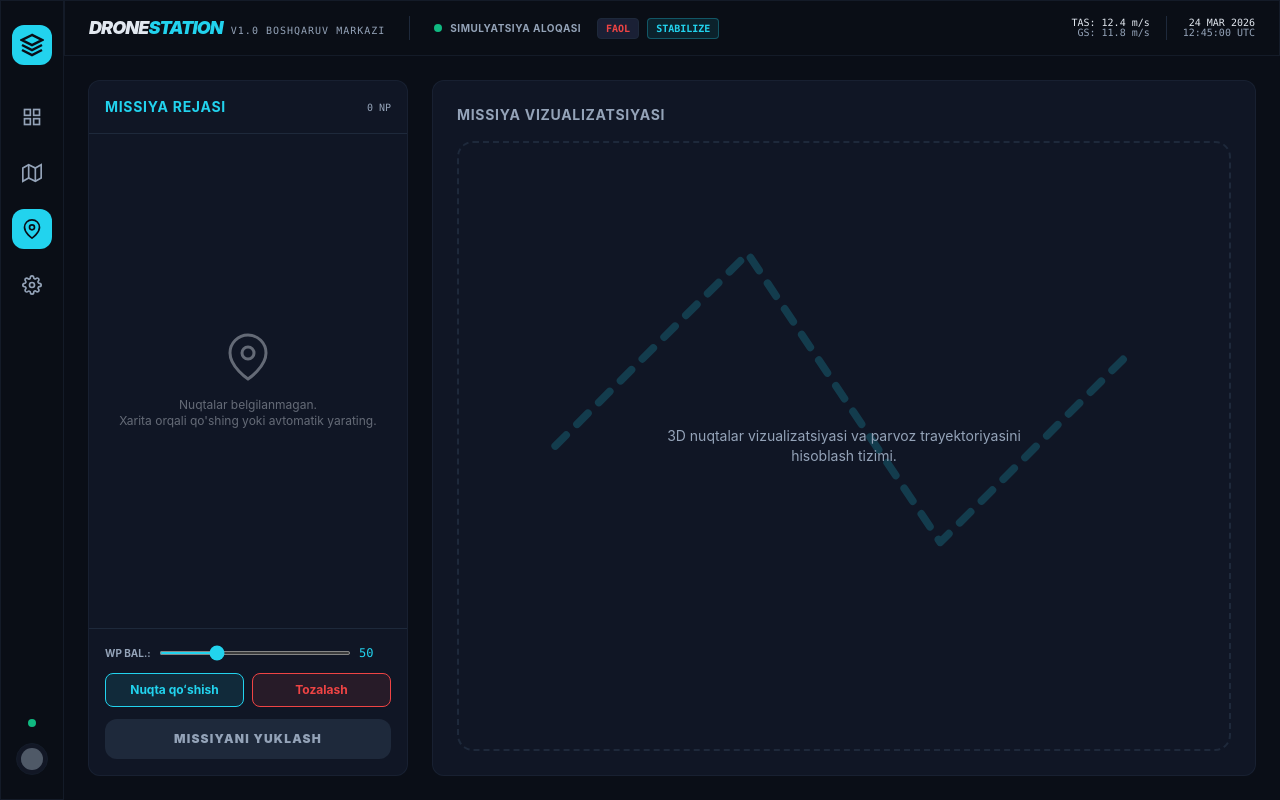
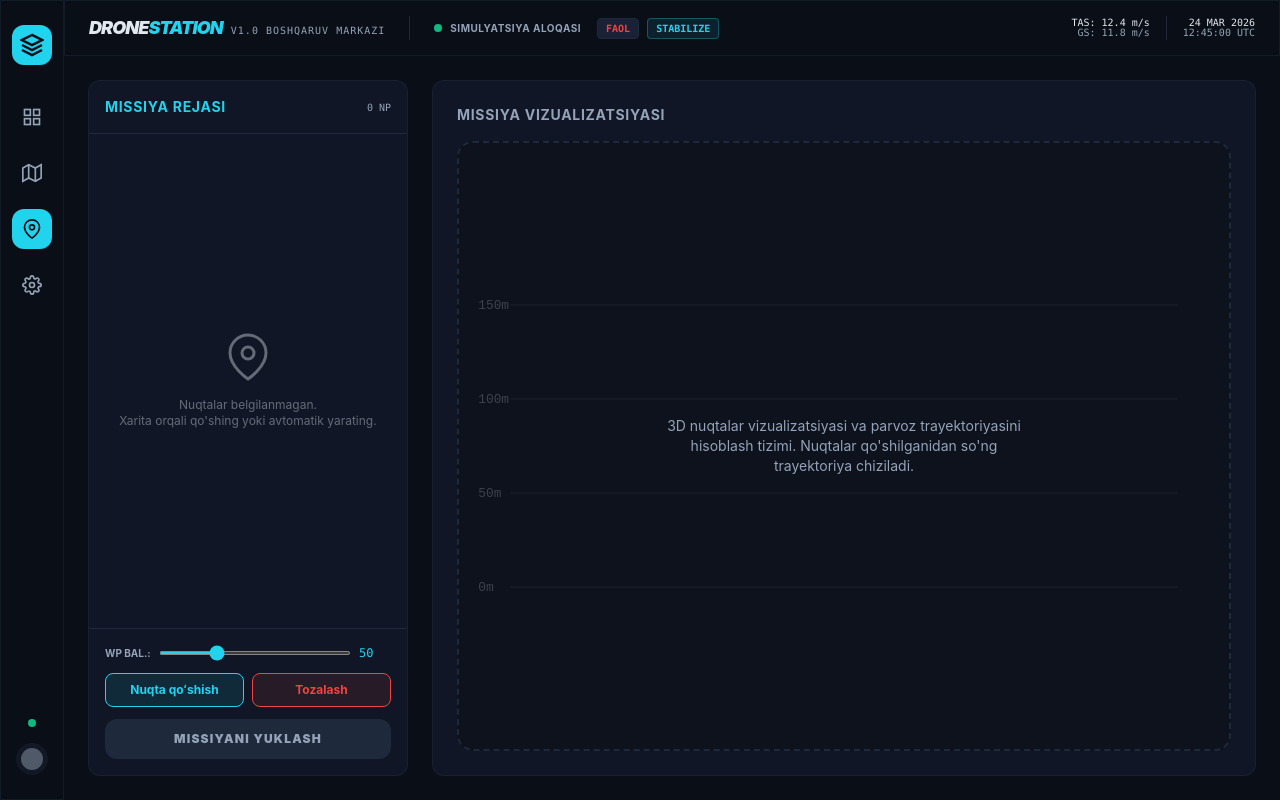
Before and after one commit to baxromxojasultonxojayev/drone-station, a React (Vite) app: page /mission in a window 1280 px wide. Built offline with nearby package versions, Linux system fonts and the light colour scheme.

Commit message:
feat: Implement mission visualization, add mission start/stop functionality, and optimize map drone following with a toggle.

```diff
--- a/src/pages/MissionPlanner.jsx
+++ b/src/pages/MissionPlanner.jsx
@@ -1,5 +1,84 @@
-import { useState } from 'react';
+import { useState, memo, useMemo } from 'react';
 import useDroneStore from '../store/useDroneStore';
+
+const MissionVisualizer = memo(({ waypoints }) => {
+  const points = useMemo(() => {
+    if (waypoints.length === 0) return '';
+
+    const margin = 40;
+    const width = 600;
+    const height = 300;
+
+    // Scale waypoints to SVG viewbox
+    // X axis: sequential distancing
+    // Y axis: altitude (mapped 0-150m to 300-0px)
+
+    return waypoints.map((wp, i) => {
+      const x = margin + (i / Math.max(1, waypoints.length - 1)) * (width - margin * 2);
+      const y = height - margin - (wp.alt / 150) * (height - margin * 2);
+      return `${x},${y}`;
+    }).join(' ');
+  }, [waypoints]);
+
+  return (
+    <div className="flex-1 glass-card p-6 flex flex-col gap-4">
+      <h3 className="text-sm font-bold uppercase tracking-wider text-drone-text-dim">Missiya vizualizatsiyasi</h3>
+      <div className="flex-1 border-2 border-dashed border-drone-border rounded-2xl flex items-center justify-center relative overflow-hidden bg-drone-bg/50">
+        <svg viewBox="0 0 600 300" className="w-full h-full">
+          {/* Grid lines */}
+          {[0, 50, 100, 150].map((alt) => {
+            const y = 300 - 40 - (alt / 150) * (300 - 80);
+            return (
+              <g key={alt}>
+                <line x1="40" y1={y} x2="560" y2={y} stroke="rgba(255,255,255,0.05)" strokeWidth="1" />
+                <text x="15" y={y + 3} fill="rgba(255,255,255,0.2)" fontSize="10" fontFamily="monospace">{alt}m</text>
+              </g>
+            );
+          })}
+
+          {waypoints.length > 1 && (
+            <polyline
+              points={points}
+              fill="none"
+              stroke="#22d3ee"
+              strokeWidth="3"
+              strokeLinecap="round"
+              strokeLinejoin="round"
+              className="drop-shadow-[0_0_8px_rgba(34,211,238,0.5)]"
+              strokeDasharray={waypoints.length > 0 ? "none" : "8,8"}
+            />
+          )}
+
+          {waypoints.map((wp, i) => {
+            const x = 40 + (i / Math.max(1, waypoints.length - 1)) * (600 - 80);
+            const y = 300 - 40 - (wp.alt / 150) * (300 - 80);
+            return (
+              <g key={wp.id} className="group cursor-help">
+                <circle cx={x} cy={y} r="6" fill="#22d3ee" className="hover:r-8 transition-all" />
+                <circle cx={x} cy={y} r="10" stroke="#22d3ee" strokeWidth="1" fill="none" className="animate-pulse opacity-30" />
+                <text x={x} y={y - 12} fill="#22d3ee" fontSize="10" fontWeight="bold" textAnchor="middle">{i + 1}</text>
+
+                {/* Tooltip on hover */}
+                <rect x={x - 30} y={y + 15} width="60" height="20" rx="4" fill="#1a2035" className="opacity-0 group-hover:opacity-100 transition-opacity" />
+                <text x={x} y={y + 28} fill="white" fontSize="9" textAnchor="middle" className="opacity-0 group-hover:opacity-100 transition-opacity pointer-events-none">
+                  Alt: {wp.alt}m
+                </text>
+              </g>
+            );
+          })}
+        </svg>
+
+        {waypoints.length === 0 && (
+          <div className="absolute inset-0 flex flex-col items-center justify-center text-center p-12 pointer-events-none">
+            <p className="text-drone-text-dim text-sm max-w-sm">
+              3D nuqtalar vizualizatsiyasi va parvoz trayektoriyasini hisoblash tizimi. Nuqtalar qo'shilganidan so'ng trayektoriya chiziladi.
+            </p>
+          </div>
+        )}
+      </div>
+    </div>
+  );
+});
 
 export default function MissionPlanner() {
   const mission = useDroneStore((s) => s.mission);
@@ -113,31 +192,7 @@ export default function MissionPlanner() {
         </div>
       </div>
 
-      {/* Vizualizatsiya */}
-      <div className="flex-1 glass-card p-6 flex flex-col gap-4">
-        <h3 className="text-sm font-bold uppercase tracking-wider text-drone-text-dim">Missiya vizualizatsiyasi</h3>
-        <div className="flex-1 border-2 border-dashed border-drone-border rounded-2xl flex items-center justify-center relative overflow-hidden">
-          <svg viewBox="0 0 400 300" className="w-full h-full opacity-20">
-            <path
-              d="M50 150 L150 50 L250 200 L350 100"
-              stroke="#22d3ee"
-              strokeWidth="4"
-              fill="none"
-              strokeLinecap="round"
-              strokeLinejoin="round"
-              strokeDasharray="8 8"
-            />
-            {mission.waypoints.map((wp, i) => (
-              <circle key={i} cx={50 + i * 100} cy={150 - (i % 2 === 0 ? 50 : -50)} r="6" fill="#22d3ee" />
-            ))}
-          </svg>
-          <div className="absolute inset-0 flex flex-col items-center justify-center text-center p-12">
-            <p className="text-drone-text-dim text-sm max-w-sm">
-              3D nuqtalar vizualizatsiyasi va parvoz trayektoriyasini hisoblash tizimi.
-            </p>
-          </div>
-        </div>
-      </div>
+      <MissionVisualizer waypoints={mission.waypoints} />
     </div>
   );
 }
```
